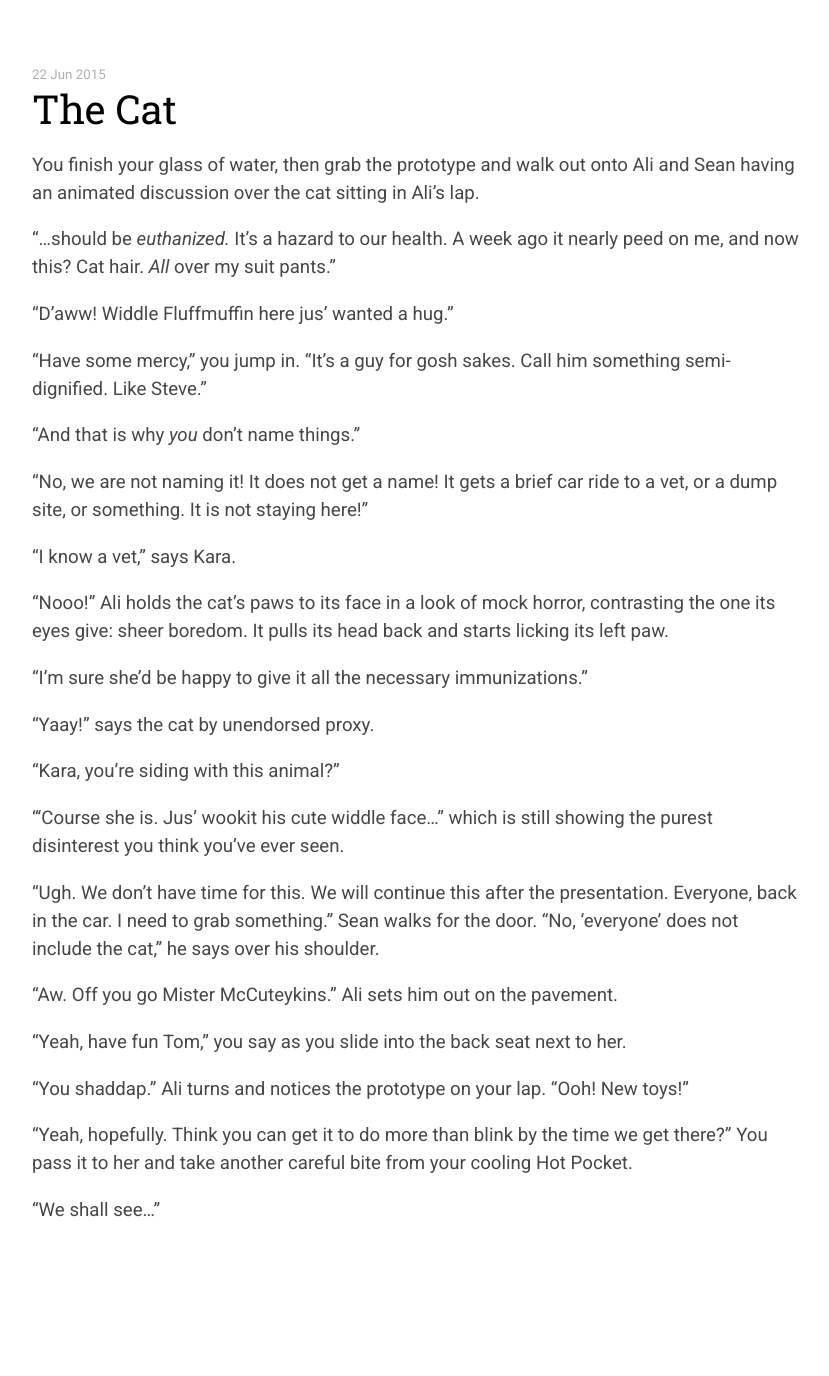
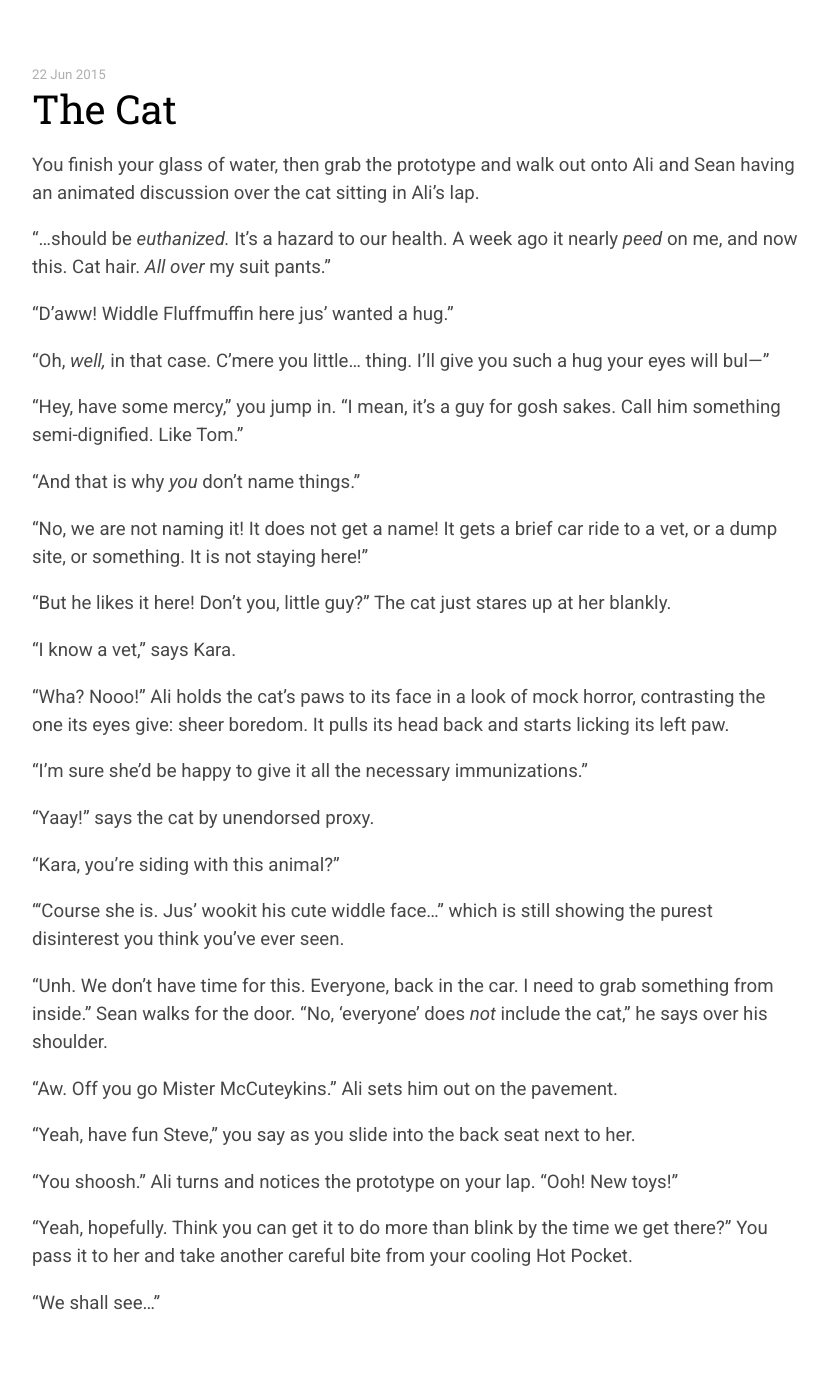
Before and after one commit to adamhovorka/pen, a Jekyll site: the page built from _posts/2015-06-22-the-cat.md, in a window 1280 px wide. Shown: the whole page, without its empty margins (224-1053 px from the left). Built offline with Jekyll 4.4.1, drawn with Linux system fonts in a browser that asks for light colours; Markdown is read by kramdown in place of the engine named in the settings; before the commit the page ends 1282 px from its top, so only the background shows below that.

Commit message:
Misc. touchup

```diff
--- a/_posts/2015-06-22-the-cat.md
+++ b/_posts/2015-06-22-the-cat.md
@@ -6,19 +6,23 @@ published: true
 
 You finish your glass of water, then grab the prototype and walk out onto Ali and Sean having an animated discussion over the cat sitting in Ali's lap.
 
-"...should be *euthanized.* It's a hazard to our health. A week ago it nearly peed on me, and now this? Cat hair. *All* over my suit pants."
+"...should be *euthanized.* It's a hazard to our health. A week ago it nearly *peed* on me, and now this. Cat hair. *All over* my suit pants."
 
 "D'aww! Widdle Fluffmuffin here jus' wanted a hug."
 
-"Have some mercy," you jump in. "It's a guy for gosh sakes. Call him something semi-dignified. Like Steve."
+"Oh, *well,* in that case. C'mere you little… thing. I'll give you such a hug your eyes will bul—"
+
+"Hey, have some mercy," you jump in. "I mean, it's a guy for gosh sakes. Call him something semi-dignified. Like Tom."
 
 "And that is why *you* don't name things."
 
 "No, we are not naming it! It does not get a name! It gets a brief car ride to a vet, or a dump site, or something. It is not staying here!"
 
+"But he likes it here! Don't you, little guy?" The cat just stares up at her blankly.
+
 "I know a vet," says Kara.
 
-"Nooo!" Ali holds the cat's paws to its face in a look of mock horror, contrasting the one its eyes give: sheer boredom. It pulls its head back and starts licking its left paw.
+"Wha? Nooo!" Ali holds the cat's paws to its face in a look of mock horror, contrasting the one its eyes give: sheer boredom. It pulls its head back and starts licking its left paw.
 
 "I'm sure she'd be happy to give it all the necessary immunizations."
 
@@ -28,13 +32,13 @@ You finish your glass of water, then grab the prototype and walk out onto Ali an
 
 "'Course she is. Jus' wookit his cute widdle face..." which is still showing the purest disinterest you think you've ever seen.
 
-"Ugh. We don't have time for this. We will continue this after the presentation. Everyone, back in the car. I need to grab something." Sean walks for the door. "No, 'everyone' does not include the cat," he says over his shoulder.
+"Unh. We don't have time for this. Everyone, back in the car. I need to grab something from inside." Sean walks for the door. "No, 'everyone' does *not* include the cat," he says over his shoulder.
 
 "Aw. Off you go Mister McCuteykins." Ali sets him out on the pavement.
 
-"Yeah, have fun Tom," you say as you slide into the back seat next to her.
+"Yeah, have fun Steve," you say as you slide into the back seat next to her.
 
-"You shaddap." Ali turns and notices the prototype on your lap. "Ooh! New toys!"
+"You shoosh." Ali turns and notices the prototype on your lap. "Ooh! New toys!"
 
 "Yeah, hopefully. Think you can get it to do more than blink by the time we get there?" You pass it to her and take another careful bite from your cooling Hot Pocket.
 
```
Also changed, not shown: _posts/2015-04-03-setup-storyline.md (+2 -2 lines), _posts/2015-04-20-setup-intro.md (+3 -3 lines), _posts/2015-05-12-quick-review.md (+0 -1 lines).
